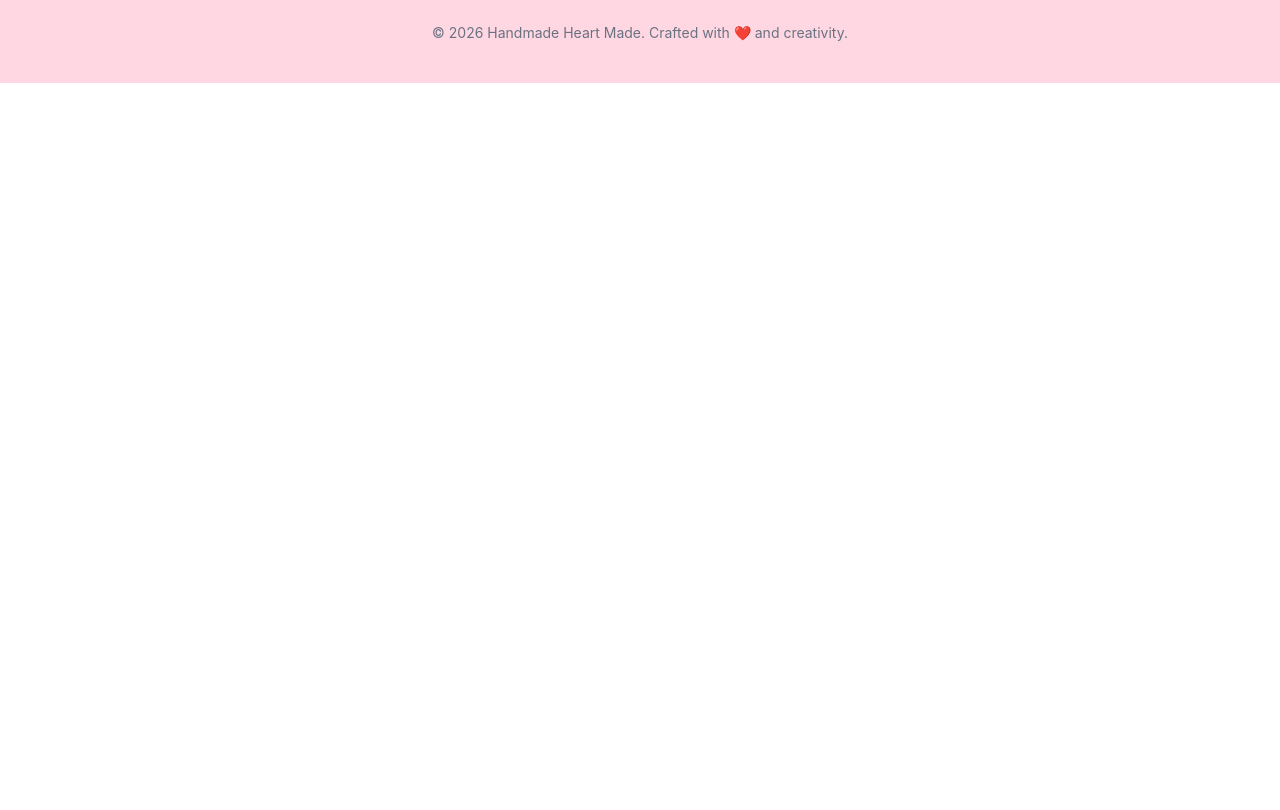
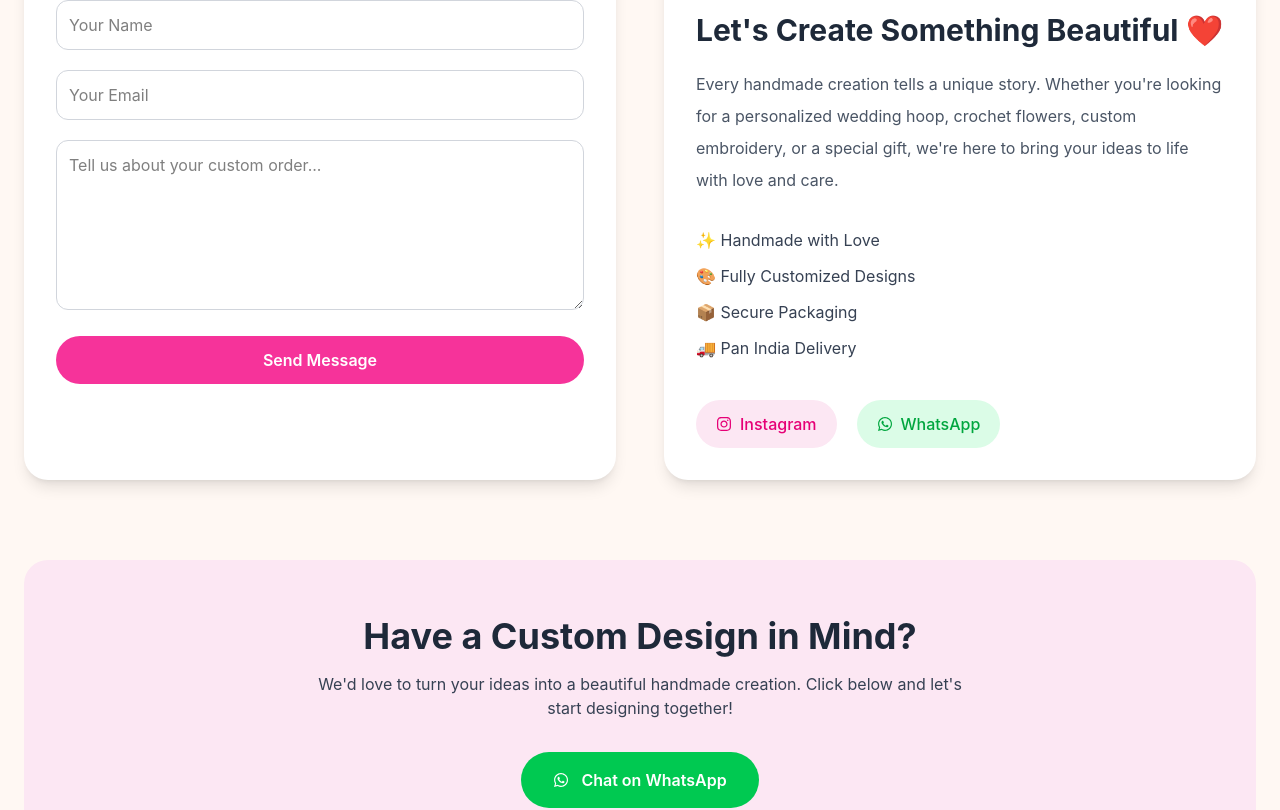
Before and after one commit to snehal194/handmadeheartmade, a React (Vite) app: page /contact in a window 1280 px wide. Shown: the part 413-1223 px from the top of the page. Before the commit the page ends 800 px from the top, so only its background shows below. Built offline with nearby package versions, Linux system fonts and the light colour scheme.

Commit message:
contact form  added

```diff
--- a/src/components/layout/Navbar.jsx
+++ b/src/components/layout/Navbar.jsx
@@ -8,7 +8,7 @@ function Navbar() {
   const navLinks = [
     { name: "Home", path: "/" },
     { name: "Gallery", path: "/gallery" },
-    { name: "Categories", path: "/categories"},
+    // { name: "Categories", path: "/categories"},
     { name: "Products", path: "/products"},
     { name: "About", path: "/about" },
     { name: "Contact", path: "/contact" },
--- a/src/pages/Contact.jsx
+++ b/src/pages/Contact.jsx
@@ -1,11 +1,179 @@
-import React from 'react'
+import React from "react";
+import SectionTitle from "../components/common/SectionTitle";
+import { useState } from "react";
+import { FaInstagram, FaWhatsapp, FaHeart } from "react-icons/fa";
 
 const Contact = () => {
+  const [formData, setFormData] = useState({
+  name: "",
+  email: "",
+  message: "",
+});
+
+const handleChange = (e) => {
+  setFormData({
+    ...formData,
+    [e.target.name]: e.target.value,
+  });
+};
+
+const handleSubmit = (e) => {
+  e.preventDefault();
+  const message = `Hello Handmade Heart Made ❤️
+        Name: ${formData.name}
+        Email: ${formData.email}
+        Message:
+        ${formData.message}`;
+
+  const whatsappURL = `https://wa.me/919930499054?text=${encodeURIComponent(
+    message
+  )}`;
+
+  window.open(whatsappURL, "_blank");
+};
   return (
-    <div>
-      Contact
-    </div>
-  )
-}
+    <section className="bg-[#FFF8F3] py-20">
+      <div className="mx-auto max-w-7xl px-6">
 
-export default Contact
+        {/* Heading */}
+        <SectionTitle
+          title="Get In Touch 💕"
+          subtitle="Have a custom design in mind? We'd love to create something beautiful just for you."
+        />
+
+        {/* Main Section */}
+        <div className="mt-16 grid gap-12 lg:grid-cols-2">
+
+          {/* Contact Form */}
+          <div className="rounded-3xl bg-white p-8 shadow-lg">
+
+            <h2 className="mb-6 text-2xl font-bold text-gray-800">
+              Send Us a Message
+            </h2>
+
+            <form onSubmit={handleSubmit} className="space-y-5">
+
+              <input type="text" name="name"
+                value={formData.name}
+                onChange={handleChange}
+                placeholder="Your Name"
+                className="w-full rounded-xl border border-gray-300 p-3 outline-none focus:border-pink-500"
+              />
+
+              <input
+                type="email"
+                name="email"
+                value={formData.email}
+                onChange={handleChange}
+                placeholder="Your Email"
+                className="w-full rounded-xl border border-gray-300 p-3 outline-none focus:border-pink-500"
+              />
+
+              <textarea
+                name="message"
+                rows="6"
+                value={formData.message}
+                onChange={handleChange}
+                placeholder="Tell us about your custom order..."
+                className="w-full rounded-xl border border-gray-300 p-3 outline-none focus:border-pink-500"
+              />
+
+              <button type="submit" className="w-full rounded-full bg-pink-500 py-3 font-semibold text-white hover:bg-pink-600">
+                Send Message
+              </button>
+
+            </form>
+
+          </div>
+
+          {/* Right Side */}
+          <div className="flex flex-col justify-center rounded-3xl bg-white p-8 shadow-lg">
+
+            <FaHeart className="mb-5 text-5xl text-pink-500" />
+
+            <h2 className="text-3xl font-bold text-gray-800">
+              Let's Create Something Beautiful ❤️
+            </h2>
+
+            <p className="mt-5 leading-8 text-gray-600">
+              Every handmade creation tells a unique story.
+              Whether you're looking for a personalized wedding hoop,
+              crochet flowers, custom embroidery, or a special gift,
+              we're here to bring your ideas to life with love and care.
+            </p>
+
+            {/* Features */}
+
+            <div className="mt-8 space-y-3 text-gray-700">
+
+              <p>✨ Handmade with Love</p>
+
+              <p>🎨 Fully Customized Designs</p>
+
+              <p>📦 Secure Packaging</p>
+
+              <p>🚚 Pan India Delivery</p>
+
+            </div>
+
+            {/* Social Buttons */}
+
+            <div className="mt-10 flex gap-5">
+
+              <a
+                href="https://www.instagram.com/handmade_heart_made"
+                target="_blank"
+                rel="noreferrer"
+                className="flex items-center gap-2 rounded-full bg-pink-100 px-5 py-3 font-medium text-pink-600 transition hover:bg-pink-500 hover:text-white"
+              >
+                <FaInstagram />
+                Instagram
+              </a>
+
+              <a
+                href="https://wa.me/919930499054"
+                target="_blank"
+                rel="noreferrer"
+                className="flex items-center gap-2 rounded-full bg-green-100 px-5 py-3 font-medium text-green-600 transition hover:bg-green-500 hover:text-white"
+              >
+                <FaWhatsapp />
+                WhatsApp
+              </a>
+
+            </div>
+
+          </div>
+
+        </div>
+
+        {/* Bottom CTA */}
+
+        <div className="mt-20 rounded-3xl bg-pink-100 px-8 py-14 text-center">
+
+          <h2 className="text-4xl font-bold text-gray-800">
+            Have a Custom Design in Mind?
+          </h2>
+
+          <p className="mx-auto mt-4 max-w-2xl text-gray-700">
+            We'd love to turn your ideas into a beautiful handmade creation.
+            Click below and let's start designing together!
+          </p>
+
+          <a
+            href="https://wa.me/919930499054"
+            target="_blank"
+            rel="noreferrer"
+            className="mt-8 inline-flex items-center gap-3 rounded-full bg-green-500 px-8 py-4 font-semibold text-white transition hover:bg-green-600"
+          >
+            <FaWhatsapp />
+            Chat on WhatsApp
+          </a>
+
+        </div>
+
+      </div>
+    </section>
+  );
+};
+
+export default Contact;
```
